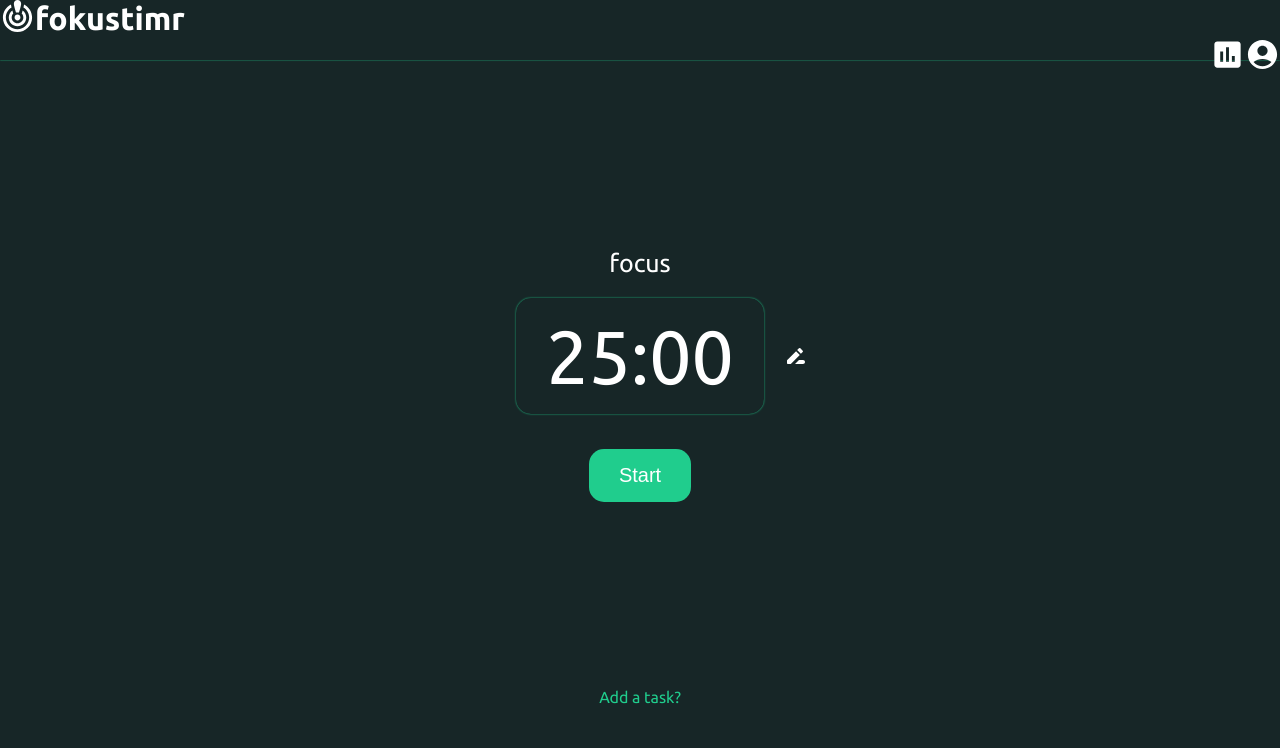
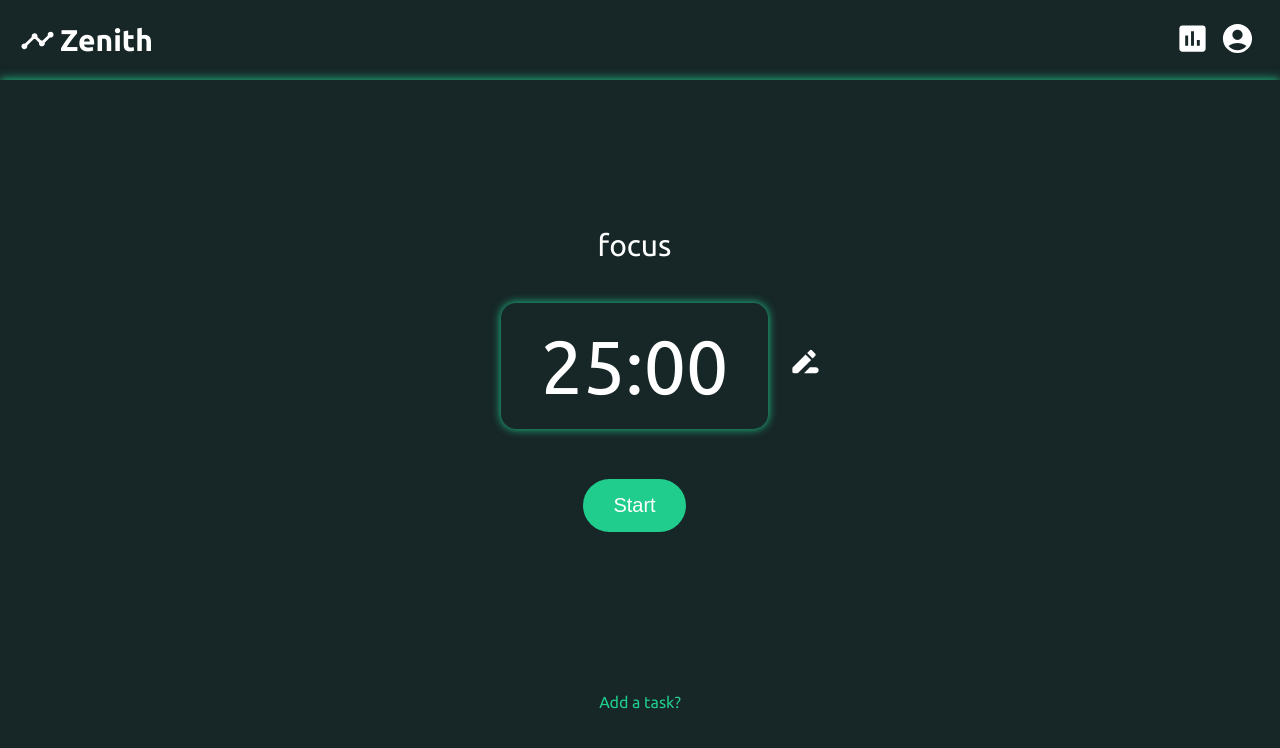
Before and after one commit to rheetham/zenith, a React (Create React App) app: page / in a window 1280 px wide. Shown: the top 748 px of the page. Built offline with nearby package versions, Linux system fonts and the light colour scheme.

Commit message:
Updated Design!

```diff
--- a/src/components/homePage/Home.css
+++ b/src/components/homePage/Home.css
@@ -4,6 +4,11 @@ a {
 }
 h1 {
   margin: 0;
+  font-size: 30px;
+  margin-left: 5px;
+}
+.icon {
+  cursor: pointer;
 }
 .home {
   height: 100vh;
@@ -16,18 +21,25 @@ h1 {
   text-decoration: none;
   display: flex;
   align-items: center;
-  float: right;
+  margin-left: auto;
 }
 
 .head {
-  box-shadow: #20cd8d 0px 0px 1.5px 0px;
   background-color: #172627;
-  height: 7.5vh;
+  height: 5vh;
+  padding: 20px;
+  display: flex;
+  align-items: center;
 }
 
 .logo {
   margin: 0;
+  float: left;
   display: flex;
+}
+.reports,
+.login {
+  margin: 5px;
 }
 
 .timerBody {
@@ -39,6 +51,7 @@ h1 {
   margin-left: 24px;
 }
 .timerBody2 {
+  box-shadow: 0px 0px 10px 0px #20cd8d;
   width: 100vw;
   display: flex;
   justify-content: center;
@@ -50,15 +63,17 @@ h1 {
 }
 
 .focus {
-  font-size: 25px;
+  font-size: 30px;
+  padding-bottom: 20px;
 }
 
 .timer {
   font-size: 75px;
   margin: 20px;
-  padding: 15px 30px;
+  padding: 20px 40px;
   box-shadow: #20cd8d 0px 0px 2px 0px;
   border-radius: 15px;
+  box-shadow: 0px 0px 10px 0px #20cd8d;
 }
 
 .duo {
@@ -73,9 +88,12 @@ h1 {
   border: none;
   padding: 15px 30px;
   font-size: 20px;
-  border-radius: 15px;
+  border-radius: 35px;
   cursor: pointer;
-  margin-top: 15px;
+  margin-top: 30px;
+}
+.startButton:hover {
+  box-shadow: 0px 0px 10px 0px #0f744f;
 }
 
 .addTask {
--- a/src/components/homePage/Home.js
+++ b/src/components/homePage/Home.js
@@ -3,20 +3,20 @@ import "./Home.css";
 import AccountCircleIcon from "@mui/icons-material/AccountCircle";
 import AssessmentIcon from "@mui/icons-material/Assessment";
 import DriveFileRenameOutlineRoundedIcon from "@mui/icons-material/DriveFileRenameOutlineRounded";
-import CrisisAlertRoundedIcon from "@mui/icons-material/CrisisAlertRounded";
+import TimelineIcon from "@mui/icons-material/Timeline";
 function Home() {
   return (
     <div className="home">
       <div className="head">
-        <div className="logo">
-          <CrisisAlertRoundedIcon fontSize="large" />
-          <h1>fokustimr</h1>
+        <div className="logo icon">
+          <TimelineIcon fontSize="large" />
+          <h1>Zenith</h1>
         </div>
         <div className="push">
-          <a href="" className="reports">
+          <a href="" className="reports icon">
             <AssessmentIcon fontSize="large" />
           </a>
-          <div className="login">
+          <div className="login icon">
             <AccountCircleIcon fontSize="large" />
           </div>
         </div>
@@ -29,8 +29,8 @@ function Home() {
           </div>
           <button className="startButton btn btn-success">Start</button>
         </div>
-        <div className="customizationButton">
-          <DriveFileRenameOutlineRoundedIcon fontSize="medium" />
+        <div className="customizationButton icon">
+          <DriveFileRenameOutlineRoundedIcon fontSize="large" />
         </div>
       </div>
       <div className="todoList">
```
